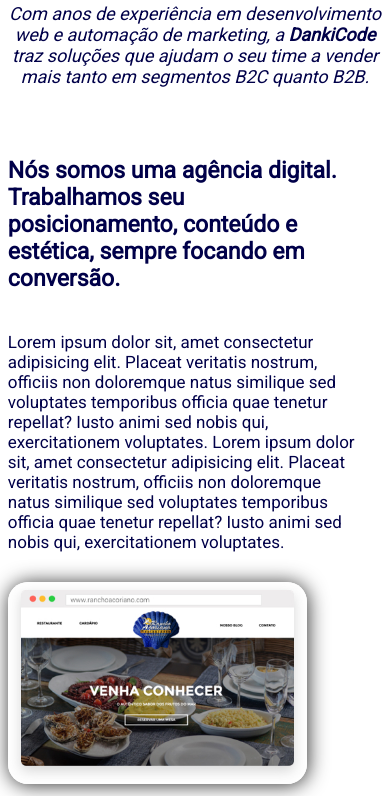
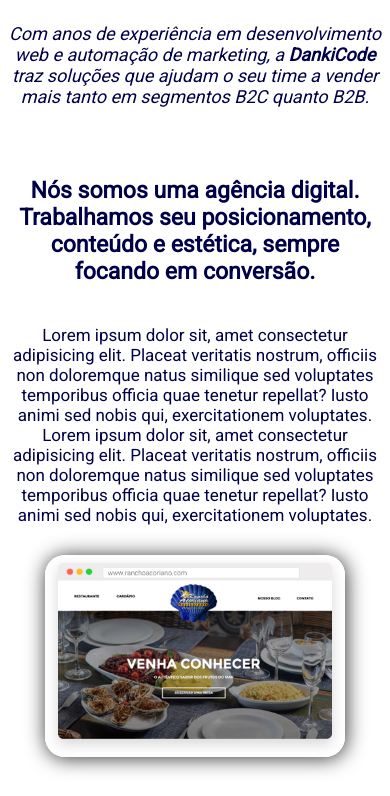
Before and after one commit to shuuwolf/Projeto_10, a plain HTML site: page index.html in a window 390 px wide. Shown: the part 638-1434 px from the top of the page. Drawn offline with nearby package versions, Linux system fonts and the light colour scheme.

Commit message:
alguns fix(diretorios e mediaqueries)

```diff
--- a/css/style.css
+++ b/css/style.css
@@ -28,6 +28,7 @@ main{
 }
 
 main header{
+    width: 100%;
     display: flex;
     justify-content: space-between;
     padding-top: 20px;
@@ -36,6 +37,7 @@ main header{
 main header .desktop-nav ul{
     display: flex;
     list-style: none;
+    margin-left: 200px;
 }
 
 main header .desktop-nav ul li{
@@ -147,6 +149,7 @@ main header .mobile-nav li a:hover{
     border-radius: 20px;
     color: white;
     padding: 10px 20px;
+    margin-top: 20px;
 }
 
 /***EXP SECTION***/
@@ -392,12 +395,13 @@ footer{
     opacity: 0.25;
 }
 
-.footer-images .footer-img a{
+.footer-images .footer-img{
     width: 100%;
     height: 300px;
     position: relative;
     z-index: 4;
     color: white;
+    text-decoration: none!important;
 }
 
 #sobre-text{
@@ -408,6 +412,7 @@ footer{
     color: white;
     display: inline;
     z-index: 5;
+    text-decoration: none!important;
 }
 
 .footer-images .footer-img img{
@@ -435,6 +440,7 @@ footer{
 
 .contato a{
     display: block;
+    margin-top: 10px;
 }
 
 .news-letter input{
@@ -518,6 +524,27 @@ footer{
 }
 
 @media screen and (max-width:600px){
+    .exp-1 .exp-text{
+        color: rgb(0, 0, 73);
+        margin-right: 0px;
+        position: relative;
+        top: 20px;
+        text-align: center;
+    }
+
+    .exp-1 .exp-text h2{
+        color: rgb(0, 0, 73);
+        text-align: inherit;
+        font-size: 23px;
+    }
+
+    .exp-1 .exp-text p{
+        color: rgb(0, 0, 73);
+        text-align: inherit;
+        margin-top: 40px;
+        font-size: 17px;
+    }
+
     .exp-2{
         background-size: cover;
     }
@@ -532,6 +559,11 @@ footer{
         left: 50%;
         transform: translate(-50%, -50%);
         box-shadow: 1px 1px 20px rgb(49, 49, 49);
+    }
+
+    .exp-1 .exp-img{/*mockup*/
+        display: flex;
+        justify-content: center;
     }
 
     .exp-1 .exp-img img{/*mockup*/
--- a/index.html
+++ b/index.html
@@ -156,7 +156,7 @@
                 <img src="images/monguilhott.png" alt="">
                 <img src="images/rancho.png" alt="">
             </div><!-- /empresas-reconhecidas -->
-            <form action="" class="orcamento">
+            <form id="Orcamento" action="" class="orcamento">
                 <h2>Um orçamento ou alguma dúvida?</h2>
                 <div class="form-control">
                     <label for="name">Seu nome</label>
@@ -236,6 +236,6 @@
         </div><!-- /container -->
     </footer>
     <script src="https://code.jquery.com/jquery-3.6.0.min.js" integrity="sha256-/xUj+3OJU5yExlq6GSYGSHk7tPXikynS7ogEvDej/m4=" crossorigin="anonymous"></script>
-    <script src="/js/app.js"></script>
+    <script src="js/app.js"></script>
 </body>
 </html>
```
Also changed, not shown: images/mobile-menu.png.
